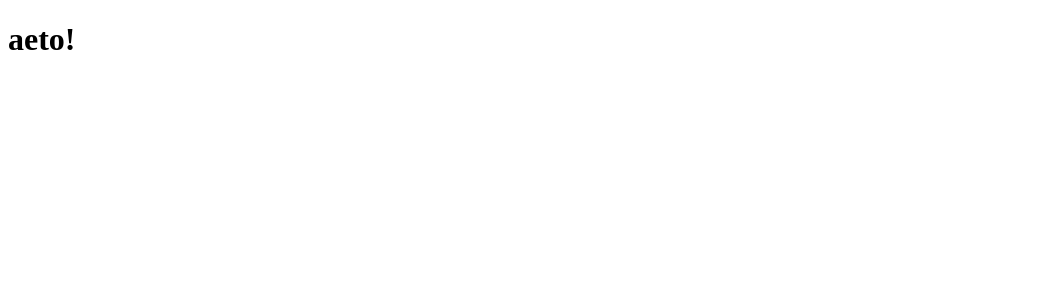
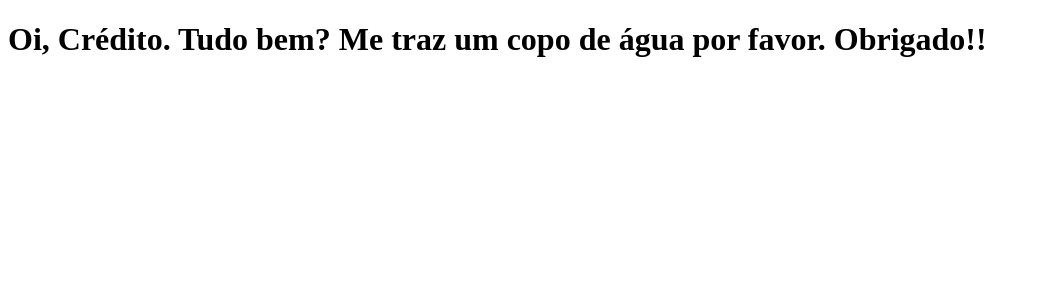
Before and after one commit to fluizvitor/clone-tabnews, a Next.js app: page / in a window 1280 px wide. Shown: the top 300 px of the page, without its empty margins (0-1038 px from the left). Built offline with nearby package versions, Linux system fonts and the light colour scheme.

Commit message:
atualiza a pagina principal

```diff
--- a/pages/index.js
+++ b/pages/index.js
@@ -1,5 +1,5 @@
 function Home(){
-    return <h1>aeto! </h1>
+    return <h1>Oi, Crédito. Tudo bem? Me traz um copo de água por favor. Obrigado!!</h1>
 }
 
 export default Home;
```
